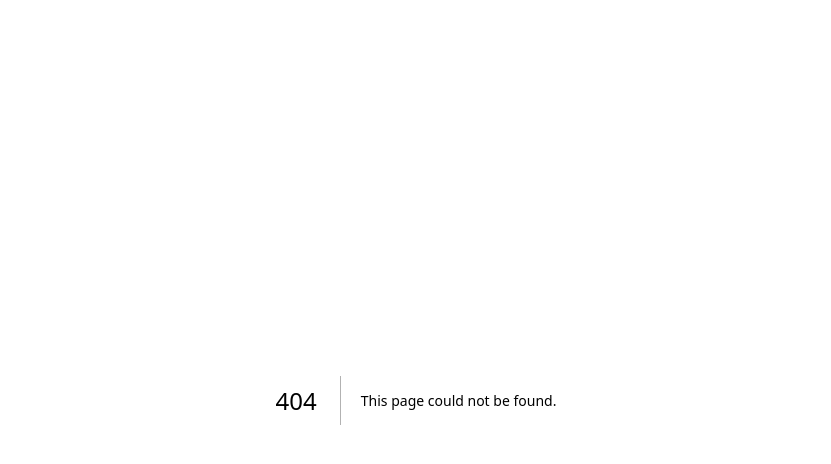
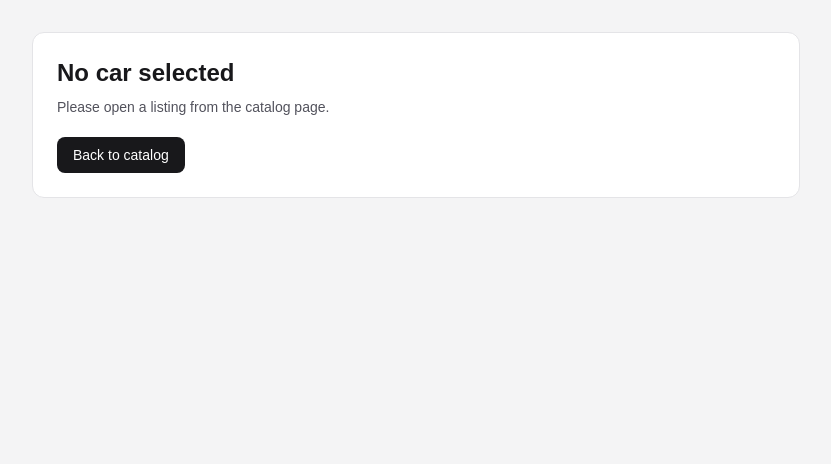
Before and after one commit to ConnorGodden/SyntaxSurgeon-CarCatalog, a Next.js app: page /car-listing in a window 1280 px wide. Before the commit this address had no page. Shown: the top 464 px of the page, without its empty margins (224-1055 px from the left). Built offline with nearby package versions, Linux system fonts and the light colour scheme.

Commit message:
Folder for the car listing
This contains the base page for a car listing, page with car info, and no car info warning.

```diff
--- /dev/null
+++ b/app/car-listing/CarInfoPage.tsx
@@ -0,0 +1,38 @@
+'use client';
+
+import Link from "next/link";
+import { Car } from "../../types/car";
+
+export default function CarInfoPage({ car }: { car: Car }) {
+    return (
+        <div className="mx-auto max-w-3xl rounded-xl border border-zinc-200 bg-white p-6 dark:border-zinc-800 dark:bg-zinc-900">
+            <h1 className="text-3xl font-bold text-zinc-900 dark:text-zinc-100">
+                {car.year} {car.make} {car.model}
+            </h1>
+
+            <div className="mt-6 grid grid-cols-1 gap-3 text-sm text-zinc-700 dark:text-zinc-200 sm:grid-cols-2">
+                <p><span className="font-semibold">Trim:</span> {car.trim ?? "N/A"}</p>
+                <p><span className="font-semibold">Body:</span> {car.body}</p>
+                <p><span className="font-semibold">Transmission:</span> {car.transmission ?? "N/A"}</p>
+                <p><span className="font-semibold">Mileage:</span> {car.odometer.toLocaleString()} mi</p>
+                <p><span className="font-semibold">Color:</span> {car.color}</p>
+                <p><span className="font-semibold">Interior:</span> {car.interior}</p>
+                <p><span className="font-semibold">VIN:</span> {car.vin}</p>
+                <p><span className="font-semibold">State:</span> {car.state}</p>
+                <p><span className="font-semibold">Condition:</span> {car.condition ?? "N/A"}</p>
+                <p><span className="font-semibold">Seller:</span> {car.seller}</p>
+                <p><span className="font-semibold">MMR:</span> ${car.mmr.toLocaleString()}</p>
+                <p><span className="font-semibold">Price:</span> ${car.sellingprice.toLocaleString()}</p>
+                <p><span className="font-semibold">Deal Rating:</span> {car.deal_rating}</p>
+                <p><span className="font-semibold">Sale Date:</span> {car.saledate}</p>
+            </div>
+
+            <Link
+                href="/"
+                className="mt-6 inline-block rounded-lg bg-zinc-900 px-4 py-2 text-sm font-medium text-white dark:bg-zinc-100 dark:text-zinc-900"
+            >
+                Back to catalog
+            </Link>
+        </div>
+    )
+}
--- /dev/null
+++ b/app/car-listing/NoCarPage.tsx
@@ -0,0 +1,22 @@
+'use client';
+
+import Link from "next/link";
+
+export default function NoCarPage() {
+    return (
+        <main className="min-h-screen bg-zinc-100 p-8 dark:bg-zinc-950">
+            <div className="mx-auto max-w-3xl rounded-xl border border-zinc-200 bg-white p-6 dark:border-zinc-800 dark:bg-zinc-900">
+                <h1 className="text-2xl font-bold text-zinc-900 dark:text-zinc-100">No car selected</h1>
+                <p className="mt-2 text-sm text-zinc-600 dark:text-zinc-300">
+                    Please open a listing from the catalog page.
+                </p>
+                <Link
+                    href="/"
+                    className="mt-5 inline-block rounded-lg bg-zinc-900 px-4 py-2 text-sm font-medium text-white dark:bg-zinc-100 dark:text-zinc-900"
+                >
+                    Back to catalog
+                </Link>
+            </div>
+        </main>
+    )
+}
--- /dev/null
+++ b/app/car-listing/page.tsx
@@ -0,0 +1,35 @@
+"use client";
+
+import Link from "next/link";
+import { useMemo } from "react";
+import { useSearchParams } from "next/navigation";
+import { Car } from "../../types/car";
+import CarInfoPage from "./CarInfoPage";
+import NoCarPage from "./NoCarPage";
+
+export default function ListingPage() {
+    const searchParams = useSearchParams();
+
+    const car = useMemo(() => {
+        const rawCar = searchParams.get("carData");
+        if (!rawCar) return null;
+
+        try {
+            return JSON.parse(rawCar) as Car;
+        } catch {
+            return null;
+        }
+    }, [searchParams]);
+
+    if (!car) {
+        return (
+            <NoCarPage />
+        );
+    }
+
+    return (
+        <main className="min-h-screen bg-zinc-100 p-8 dark:bg-zinc-950">
+            <CarInfoPage car={car} />
+        </main>
+    );
+}
```
